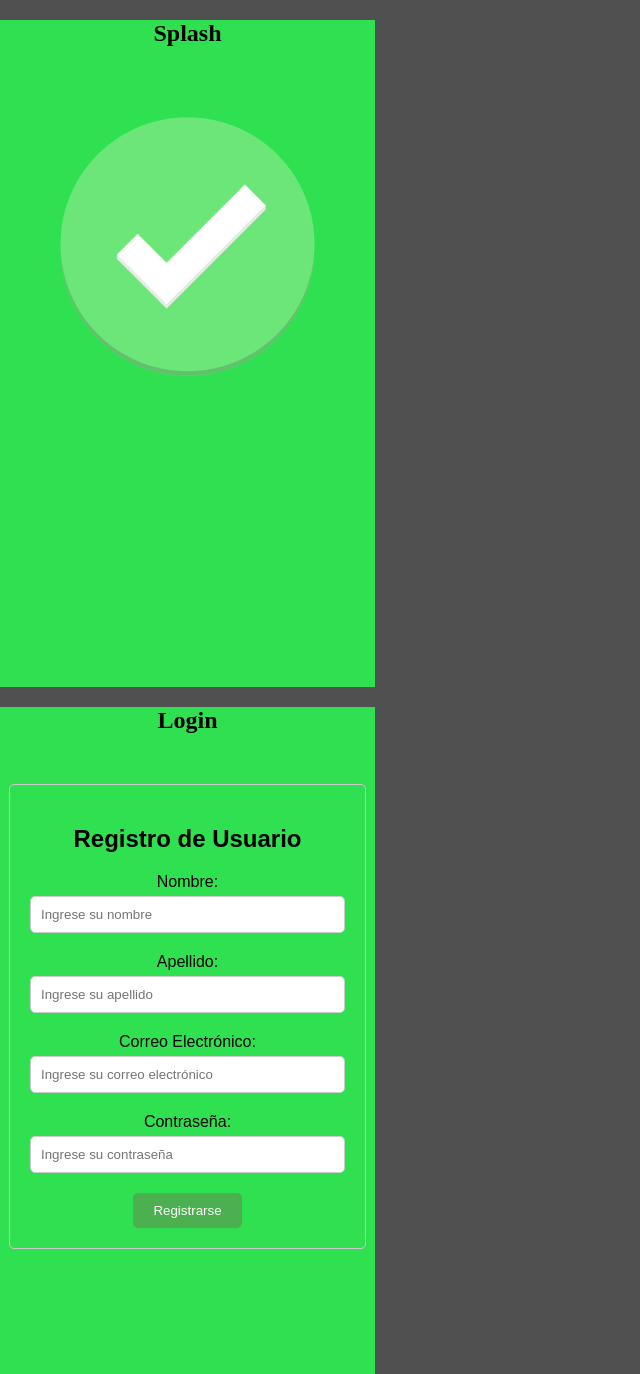
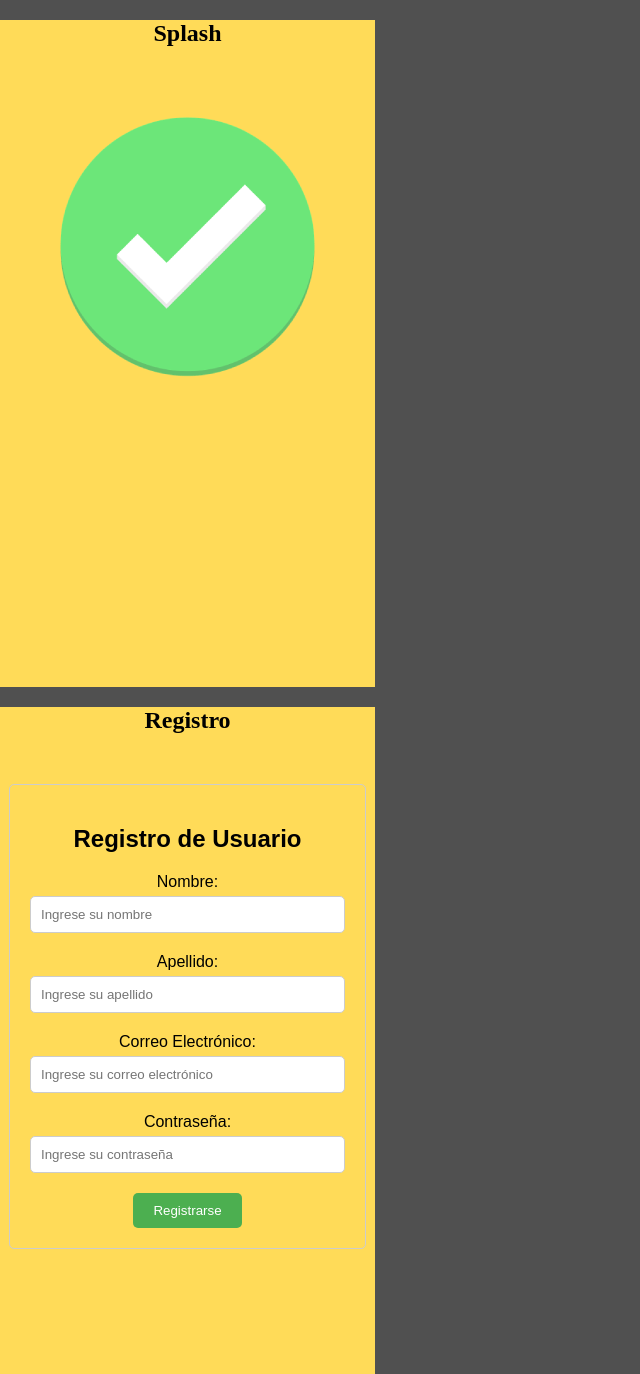
Before and after one commit to NovaKal/Aplicaciones_Moviles_-_Unidad_2, a website built with Parcel: page src/index.html in a window 1280 px wide. Shown: the top 1374 px of the page, without its empty margins (0-640 px from the left). Built offline with nearby package versions, Linux system fonts and the light colour scheme.

Commit message:
Registro Modified

```diff
--- a/src/index.html
+++ b/src/index.html
@@ -15,8 +15,8 @@
     <img src="./images/logo_placeholder.png" alt="Logo">
   </section>
 
-  <section id="login">
-    <h1>Login</h1>
+  <section id="registro">
+    <h1>Registro</h1>
     <form action="#" method="post" onsubmit="return validarFormulario()">
       <h1>Registro de Usuario</h1>
       <div class="form-group">
--- a/src/sass/main.scss
+++ b/src/sass/main.scss
@@ -1,7 +1,8 @@
+
 $color_background:rgb(80, 80, 80);
 $section_width: 375px;
 $section_height: 667px;
-$section_color:rgb(47, 225, 80);
+$section_color:#FFDB58;
 
 $form-width: $section_width;
 $form-border: 1px solid #ccc;
```
Also changed, not shown: src/css/main.css.
